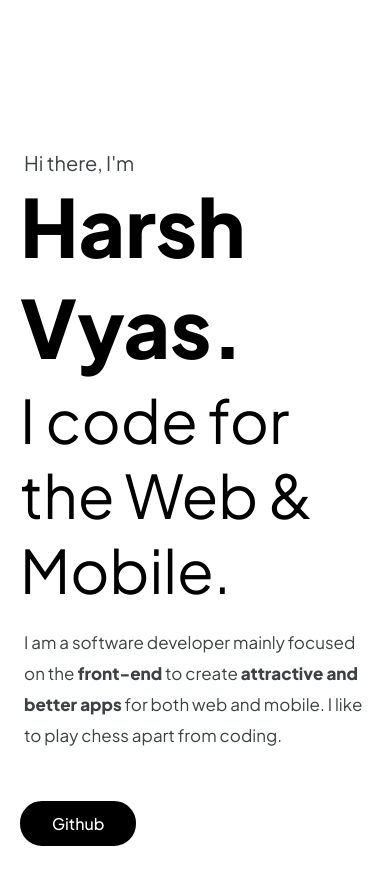
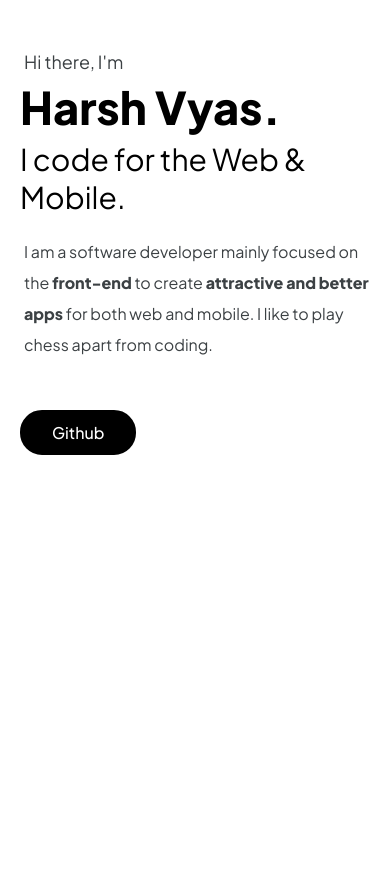
Before and after one commit to hrvsdev/hrvs, a Next.js app: page / in a window 390 px wide. Shown: the top 884 px of the page. After the commit the page ends 844 px from the top, so only its background shows below. Built offline with nearby package versions, Linux system fonts and the light colour scheme.

Commit message:
made site responsive

```diff
--- a/components/Home/Hero/Hero.tsx
+++ b/components/Home/Hero/Hero.tsx
@@ -28,16 +28,37 @@ const HelloText = styled("p", {
   paddingLeft: 4,
   fontSize: 20,
   color: "rgb(60, 65, 68)",
+  marginBottom: 5,
+
+  "@md": {
+    fontSize: 18,
+  },
 });
 
 const NameText = styled("h1", {
   fontSize: 80,
   marginBottom: 5,
+
+  "@md": {
+    fontSize: 60,
+  },
+
+  "@sm": {
+    fontSize: 45,
+  },
 });
 
 const TagText = styled("p", {
   fontSize: 60,
   marginBottom: 20,
+
+  "@md": {
+    fontSize: 40,
+  },
+
+  "@sm": {
+    fontSize: 30,
+  },
 });
 
 const AboutText = styled("p", {
@@ -47,6 +68,10 @@ const AboutText = styled("p", {
   fontSize: 17,
   color: "rgb(60, 65, 68)",
   lineHeight: "31px",
+
+  "@sm": {
+    fontSize: 16,
+  },
 });
 
 const ButtonGroup = styled("div", {
@@ -103,6 +128,14 @@ const Container = styled("div", {
   display: "flex",
   justifyContent: "center",
   padding: "100px 20px",
+
+  "@md": {
+    padding: "60px 20px",
+  },
+
+  "@sm": {
+    padding: "20px",
+  },
 });
 
 const Wrapper = styled("div", {
--- a/components/Home/Home.tsx
+++ b/components/Home/Home.tsx
@@ -1,4 +1,4 @@
-import { styled } from "@stitches/react";
+import styled from "../../stitches.config";
 
 import HeroComp from "./hero";
 
@@ -12,4 +12,8 @@ export default function Home() {
 
 const Main = styled("main", {
   padding: "50px 0",
+
+  "@md": {
+    padding: "30px 0"
+  }
 });
--- a/stitches.config.js
+++ b/stitches.config.js
@@ -2,11 +2,11 @@ import { createStitches } from "@stitches/react";
 
 const { styled } = createStitches({
   media: {
-    xs: "(min-width: 480px)",
-    sm: "(min-width: 640px)",
-    md: "(min-width: 768px)",
-    lg: "(min-width: 1024px)",
-    xl: "(min-width: 1400px)",
+    xs: "(max-width: 480px)",
+    sm: "(max-width: 640px)",
+    md: "(max-width: 768px)",
+    lg: "(max-width: 1024px)",
+    xl: "(max-width: 1400px)",
   },
 });
 
```
